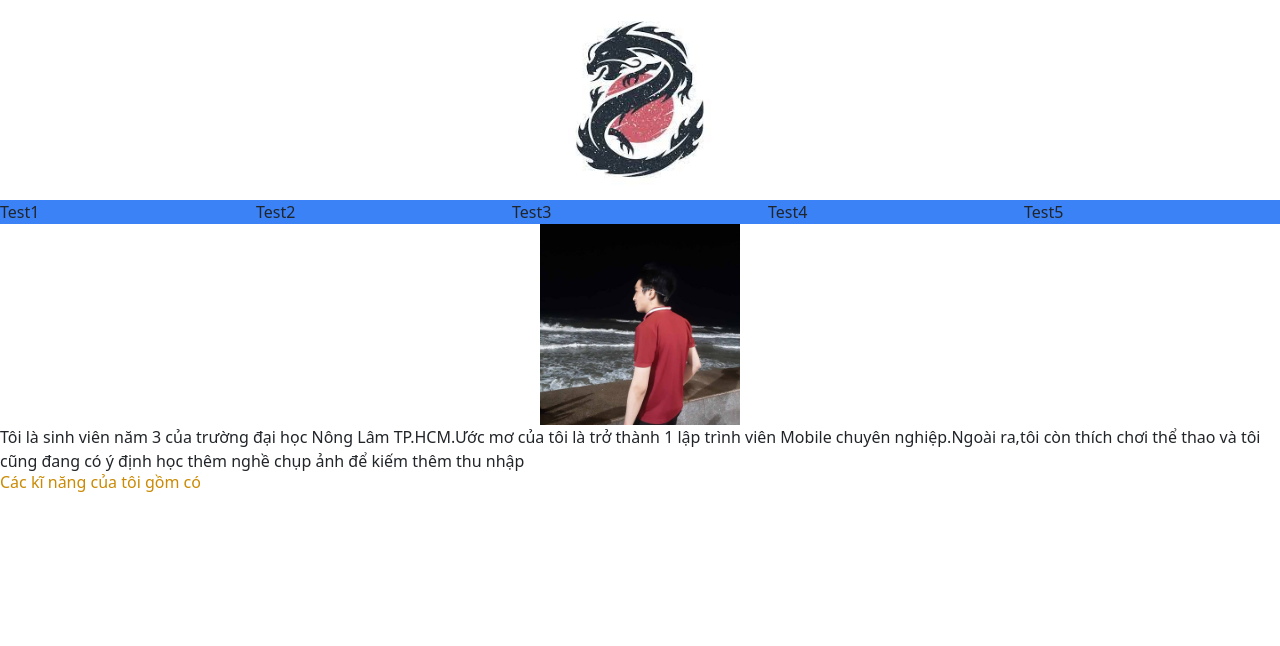
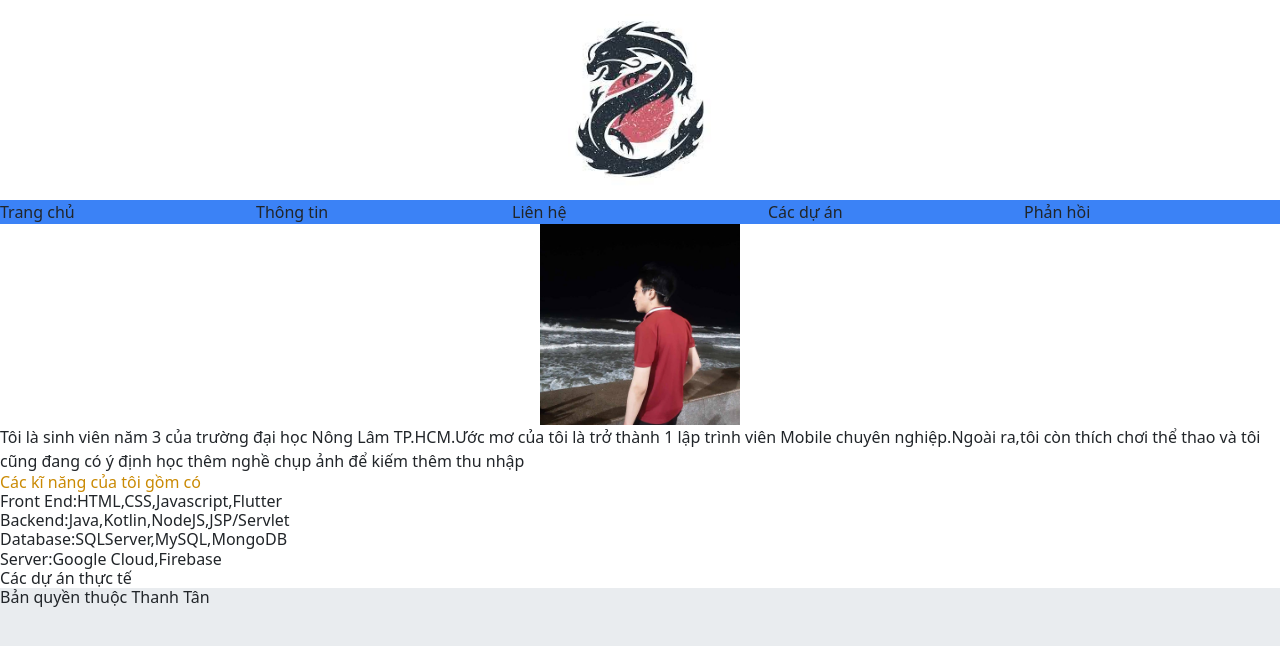
Before and after one commit to baptt123/Portfolio, a website: page public/index.html in a window 1280 px wide. Shown: the top 646 px of the page. Drawn offline with nearby package versions, Linux system fonts and the light colour scheme.

Commit message:
cập nhật thêm cho file index.html

```diff
--- a/public/index.html
+++ b/public/index.html
@@ -3,9 +3,8 @@
 <head>
     <meta charset="UTF-8">
     <title>Test</title>
+    <link href="https://cdn.jsdelivr.net/npm/bootstrap@5.3.3/dist/css/bootstrap.min.css" rel="stylesheet" integrity="sha384-QWTKZyjpPEjISv5WaRU9OFeRpok6YctnYmDr5pNlyT2bRjXh0JMhjY6hW+ALEwIH" crossorigin="anonymous">
     <script src="https://cdn.tailwindcss.com"></script>
-    <link href="https://cdn.jsdelivr.net/npm/bootstrap@5.3.3/dist/css/bootstrap.min.css" rel="stylesheet" integrity="sha384-QWTKZyjpPEjISv5WaRU9OFeRpok6YctnYmDr5pNlyT2bRjXh0JMhjY6hW+ALEwIH" crossorigin="anonymous">
-
 </head>
 <body>
 
@@ -14,19 +13,19 @@
 <section class="header bg-emerald-400">
     <ul class="flex flex-row">
         <li class="basis-1/4 transition ease-in-out delay-150 bg-blue-500 hover:-translate-y-1 hover:scale-110 hover:bg-indigo-500 duration-300 ...">
-            Test1
+            Trang chủ
         </li>
         <li class="basis-1/4 transition ease-in-out delay-150 bg-blue-500 hover:-translate-y-1 hover:scale-110 hover:bg-indigo-500 duration-300 ...">
-            Test2
+            Thông tin
         </li>
         <li class="basis-1/4 transition ease-in-out delay-150 bg-blue-500 hover:-translate-y-1 hover:scale-110 hover:bg-indigo-500 duration-300 ...">
-            Test3
+            Liên hệ
         </li>
         <li class="basis-1/4 transition ease-in-out delay-150 bg-blue-500 hover:-translate-y-1 hover:scale-110 hover:bg-indigo-500 duration-300 ...">
-            Test4
+            Các dự án
         </li>
         <li class="basis-1/4 transition ease-in-out delay-150 bg-blue-500 hover:-translate-y-1 hover:scale-110 hover:bg-indigo-500 duration-300 ...">
-            Test5
+            Phản hồi
         </li>
     </ul>
 </section>
@@ -34,18 +33,24 @@
     <img src="../img/nhanvat.jpg" alt="" width="200" height="200" class="mx-auto my-auto transition-shadow hover:-translate-y-1
 ">
     <!--body-->
-    <section class="main">
-        <p>Tôi là sinh viên năm 3 của trường đại học Nông Lâm TP.HCM.Ước mơ của tôi là trở thành 1 lập trình viên Mobile chuyên nghiệp.Ngoài ra,tôi còn thích chơi thể thao và tôi cũng đang có ý định học thêm nghề chụp ảnh để kiếm thêm thu nhập
+    <section class="main ">
+        <p >Tôi là sinh viên năm 3 của trường đại học Nông Lâm TP.HCM.Ước mơ của tôi là trở thành 1 lập trình viên Mobile chuyên nghiệp.Ngoài ra,tôi còn thích chơi thể thao và tôi cũng đang có ý định học thêm nghề chụp ảnh để kiếm thêm thu nhập
         </p>
-        <h1 class="text-yellow-600 ease-linear duration-150 my-auto mx-auto">Các kĩ năng của tôi gồm có</h1>
+        <h1 class="text-yellow-600 ease-linear duration-150 my-auto mx-auto ">Các kĩ năng của tôi gồm có</h1>
+        <h1>Front End:HTML,CSS,Javascript,Flutter</h1>
+        <h1>Backend:Java,Kotlin,NodeJS,JSP/Servlet</h1>
+        <h1>Database:SQLServer,MySQL,MongoDB</h1>
+        <h1>Server:Google Cloud,Firebase</h1>
+        <h1>Các dự án thực tế</h1>
     </section>
 </div>
 <!--footer-->
-<section class="footer bg-body-secondary">
-
+<section class="footer bg-body-secondary h-svh w-svw">
+<h1>Bản quyền thuộc Thanh Tân</h1>
 </section>
 
 
 </body>
 <script src="https://cdn.jsdelivr.net/npm/bootstrap@5.3.3/dist/js/bootstrap.bundle.min.js" integrity="sha384-YvpcrYf0tY3lHB60NNkmXc5s9fDVZLESaAA55NDzOxhy9GkcIdslK1eN7N6jIeHz" crossorigin="anonymous"></script>
+
 </html>
```
